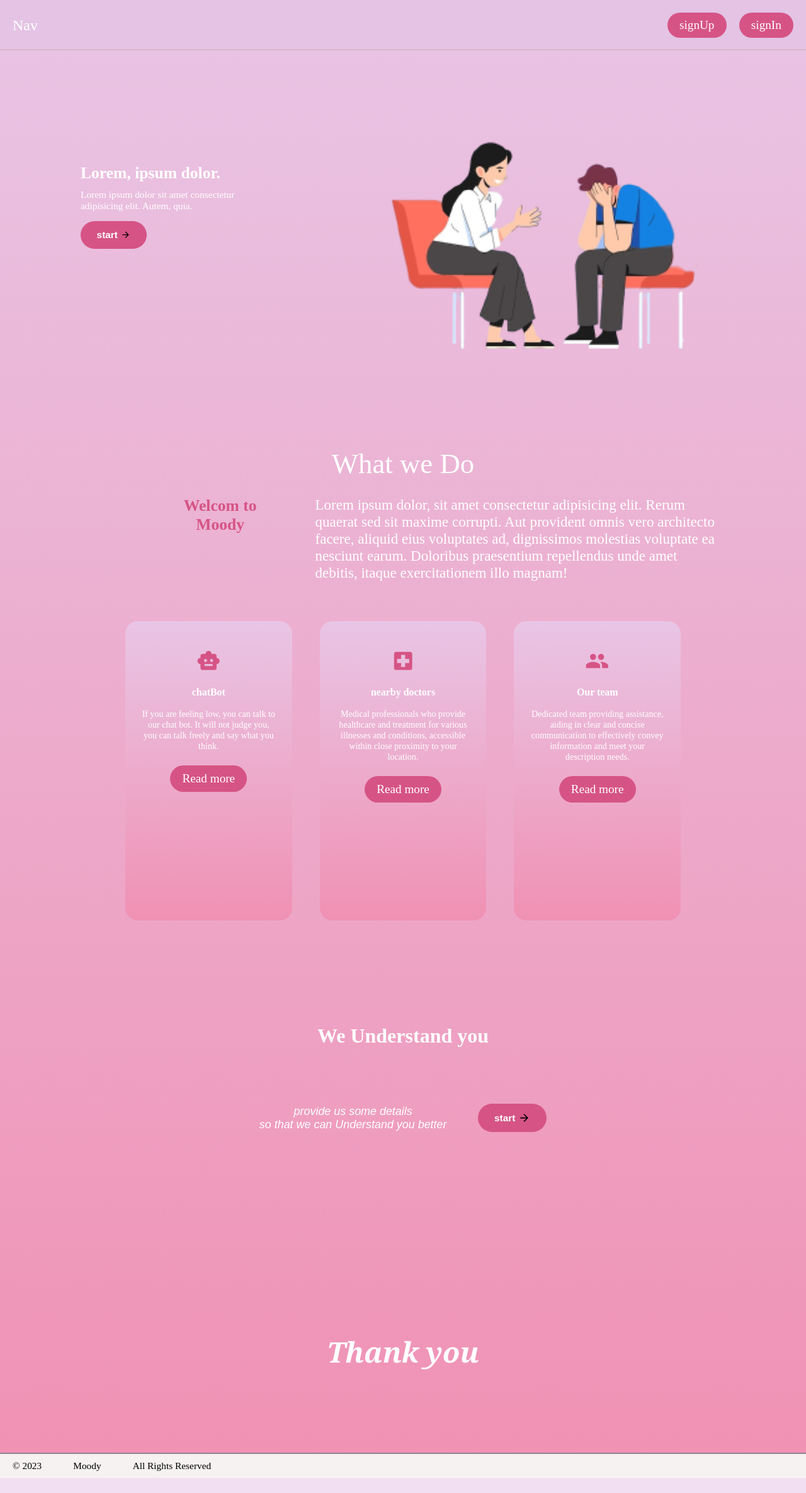
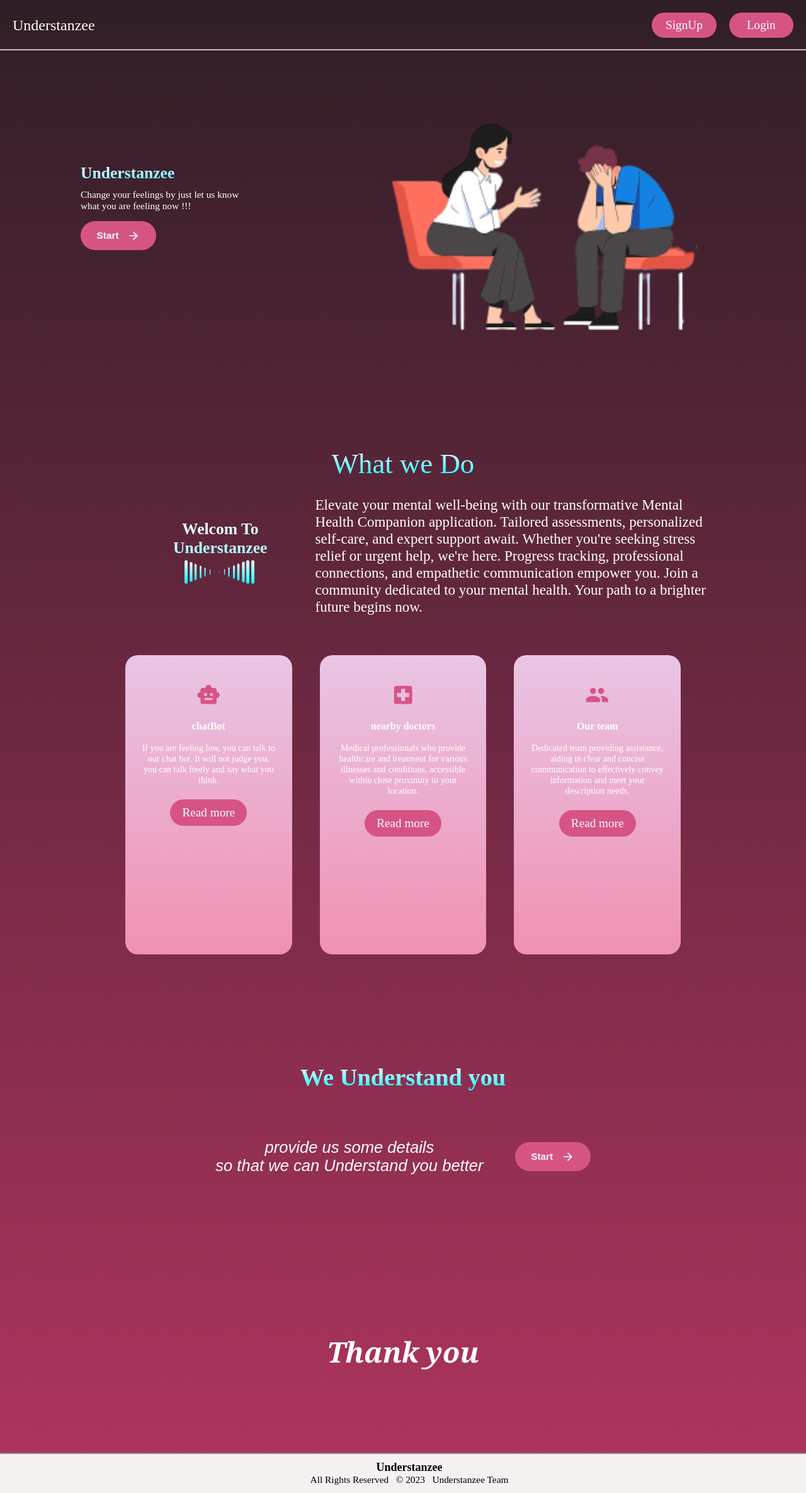
Before and after one commit to smartinternz02/SBSPS-Challenge-10711-HealthConnect-Streamlined-Doctors-Appointment-and-Health-Record-Management, a React (Vite) app in the folder understanding/: page / in a window 1280 px wide. Shown: the whole page at 63% size. Before the commit the page ends 2346 px from the top, so only its background shows below. Built offline with nearby package versions, Linux system fonts and the light colour scheme.

Commit message:
all settttt

```diff
--- a/understanding/src/App.css
+++ b/understanding/src/App.css
@@ -4,7 +4,8 @@
   box-sizing: border-box;
   font-family: 'gilroy';
   font-weight: '100';
-  background: linear-gradient(#e9c5e5, #f091b3);
+  background: linear-gradient(#2f1e26, #b03460);
 color: white;
 user-select: none;
+
 }
--- /dev/null
+++ b/understanding/src/Component/Anim.jsx
@@ -0,0 +1,13 @@
+import React from 'react';
+import '../styles/Anim.css'
+const Anim = () => {
+    return (
+        <div className="center">
+          {[...Array(15)].map((_, index) => (
+            <div key={index} className={`wave wave-${index + 1}`}></div>
+          ))}
+        </div>
+      );
+    };
+
+export default Anim;
--- a/understanding/src/Component/Footer.jsx
+++ b/understanding/src/Component/Footer.jsx
@@ -4,28 +4,28 @@ function Footer() {
   const footerStyles = {
     display: 'flex',
     gap: '50px',
-    fontSize: '14px',
     width: '100%',
-    height: '5vh',
+    height: '8vh',
     alignItems: 'center',
     paddingLeft: '20px',
     borderTop: '2px solid #8f848f',
-    backgroundColor:'#f5f2f1',
-    fontSize:'1.2vw',
-    color:'black',
+    backgroundColor: '#f5f2f1',
+    fontSize: '1.2vw',
+    color: 'black',
+    justifyContent: 'center',
   };
   return (
     <>
+
+
       <div style={footerStyles}>
-        <p>
-          © 2023
-        </p>
-        <p>
-          Moody
-        </p>
-        <p>
-          All Rights Reserved
-        </p>
+        <div style={{textAlign:'center'}}>
+          <h3>Understanzee</h3>
+          <p>
+            All Rights Reserved &nbsp; © 2023 &nbsp; Understanzee Team
+          </p>
+        </div>
+
       </div>
     </>
   )
--- a/understanding/src/Component/Nav.jsx
+++ b/understanding/src/Component/Nav.jsx
@@ -13,18 +13,18 @@ function Nav() {
     dispatch(logout());
     navigate("/")
   }
-  // console.log(currentUser.currentuser.name)
 
   const navStyles = {
-    width: 'fit-content', padding: '.7vw 1.5vw',
+    width: '8vw', padding: '.7vw 0px',
     borderRadius: '30px', backgroundColor: ' #d65485',
      textDecoration: 'none', color: 'white',
-      cursor: 'pointer',fontSize:'1.5vw'
+      cursor: 'pointer',fontSize:'1.5vw',
+      display:'flex',justifyContent:'center'
   };
   return (
-    <div style={{ height: '10vmin', width: '100%', backgroundColor: '#e4c3e5', display: 'flex', alignItems: 'center', padding: 20, fontSize: '3vmin', fontWeight: '400', zIndex: 9, boxShadow: 'inset 0 -2px 0vw #d7b4c8' }}>
+    <div style={{ height: '10vmin', width: '100%', display: 'flex', alignItems: 'center', padding: 20, fontSize: '3vmin', fontWeight: '400', zIndex: 9, boxShadow: 'inset 0 -2px 0vw #d7b4c8' }}>
       <div style={{ width: '40vw' }}>
-        Nav
+        Understanzee
       </div>
       {currentUser.currentuser ?
         <div style={{
@@ -42,10 +42,10 @@ function Nav() {
             '20px'
         }}>
           <Link to="/Register" style={navStyles}>
-            signUp
+            SignUp
           </Link>
           <Link to="/Login" style={navStyles}>
-            signIn
+            Login
           </Link>
         </div>
       }
--- a/understanding/src/Screens/Lnading.jsx
+++ b/understanding/src/Screens/Lnading.jsx
@@ -13,6 +13,7 @@ import SmartToyIcon from '@mui/icons-material/SmartToy';
 import TeamIcon from '@mui/icons-material/People';
 import StethoscopeIcon from '@mui/icons-material/LocalHospital';
 import ArrowForwardIcon from '@mui/icons-material/ArrowForward';
+import Anim from '../Component/Anim';
 
 
 function Lnading() {
@@ -23,14 +24,14 @@ function Lnading() {
         <div className='sec1' >
 
           <img src={Im1} alt=""
-            style={{ width: '100%', height: '90%', objectFit: 'cover' }} />
+            style={{ width: '100%', height: '80%', objectFit: 'cover' }} />
 
           <div className='leftTitle'>
-            <h1 style={{ marginBottom: '10px',fontSize:'2vw' }}>Lorem, ipsum dolor.</h1>
-            <p style={{ width: '70%', marginBottom: '15px',fontSize:'1.2vw' }}>Lorem ipsum dolor sit amet consectetur adipisicing elit. Autem, quia.</p>
+            <h1 style={{ marginBottom: '10px', fontSize: '2vw' }}>Understanzee</h1>
+            <p style={{ width: '75%', marginBottom: '15px', fontSize: '1.2vw' }}>Change your feelings by just let us know <br /> what you are feeling now !!!</p>
             <Link to="/Assessment" className='btn'>
 
-              start  <ArrowForwardIcon style={{ color: 'black',fontSize:'1.2vw' }}  />
+              Start &nbsp; <ArrowForwardIcon style={{ color: 'white', fontSize: '1.6vw', fontFamily: 'cursive' }} />
             </Link>
 
 
@@ -45,16 +46,19 @@ function Lnading() {
 
         <div className='uptxt'>
           <div className='left'>
-              <h2>Welcom to <br />
-                Moody</h2>
+            <h2>Welcom To <br />
+              Understanzee </h2>
+            <div className="anim" style={{  width: '100%', height: '3vw',marginTop:'0.3vw' }}>
+              <Anim></Anim>
+            </div>
           </div>
           <div className='right'>
-              <p>Lorem ipsum dolor, sit amet consectetur adipisicing elit. Rerum quaerat sed sit maxime corrupti. Aut provident omnis vero architecto facere, aliquid eius voluptates ad, dignissimos molestias voluptate ea nesciunt earum. Doloribus praesentium repellendus unde amet debitis, itaque exercitationem illo magnam!</p>
+            <p>Elevate your mental well-being with our transformative Mental Health Companion application. Tailored assessments, personalized self-care, and expert support await. Whether you're seeking stress relief or urgent help, we're here. Progress tracking, professional connections, and empathetic communication empower you.  Join a community dedicated to your mental health. Your path to a brighter future begins now.</p>
           </div>
         </div>
         <div className='features'>
           <div className='boxes'>
-              <SmartToyIcon style={{ color: '#d65485', fontSize:'3vw' }} />
+            <SmartToyIcon style={{ color: '#d65485', fontSize: '3vw' }} />
             <br />
             <h5>
               chatBot
@@ -69,7 +73,7 @@ function Lnading() {
             </div>
           </div>
           <div className='boxes'>
-           <StethoscopeIcon style={{ color: '#d65485', fontSize:'3vw' }} />
+            <StethoscopeIcon style={{ color: '#d65485', fontSize: '3vw' }} />
             <br />
             <h5>
               nearby doctors
@@ -85,7 +89,7 @@ function Lnading() {
           </div>
           <div className='boxes'>
 
-              <TeamIcon style={{ color: '#d65485',fontSize:'3vw'  }} />
+            <TeamIcon style={{ color: '#d65485', fontSize: '3vw' }} />
             <br />
             <h5>
               Our team
@@ -106,9 +110,10 @@ function Lnading() {
         <h3>We Understand you</h3>
         <div className='details'>
           <p>provide us some details <br /> so that we can Understand you better</p>
-            <div className='btn'>
-              start  <ArrowForwardIcon style={{ color: 'black',fontSize:'1.5vw' }} />
-            </div>
+          <Link to="/Assessment" className='btn'>
+
+            Start &nbsp; <ArrowForwardIcon style={{ color: 'white', fontSize: '1.6vw', fontFamily: 'cursive' }} />
+          </Link>
         </div>
       </div>
 
--- /dev/null
+++ b/understanding/src/styles/Anim.css
@@ -0,0 +1,37 @@
+.center {
+    height: 100%;
+    display: flex;
+    justify-content: center;
+    align-items: center;
+  }
+
+  .wave {
+    width: 5px;
+    height: 100%;
+    background: linear-gradient(45deg, cyan, #fff);
+    margin-right: 0.2vw;
+    animation: wave 1.3s linear infinite;
+    border-radius: 20px;
+  }
+
+  .wave-1 { animation-delay: 0.0s; }
+  .wave-2 { animation-delay: 0.1s; }
+  .wave-3 { animation-delay: 0.2s; }
+  .wave-4 { animation-delay: 0.3s; }
+  .wave-5 { animation-delay: 0.4s; }
+  .wave-6 { animation-delay: 0.5s; }
+  .wave-7 { animation-delay: 0.6s; }
+  .wave-8 { animation-delay: 0.7s; }
+  .wave-9 { animation-delay: 0.8s; }
+  .wave-10 { animation-delay: 0.9s; }
+  .wave-11 { animation-delay: 1.0s; }
+  .wave-12 { animation-delay: 1.1s; }
+  .wave-13 { animation-delay: 1.2s; }
+  .wave-14 { animation-delay: 1.3s; }
+  .wave-15 { animation-delay: 1.3s; }
+
+  @keyframes wave {
+    0% { transform: scale(0); }
+    50% { transform: scale(1); }
+    100% { transform: scale(0); }
+  }
--- a/understanding/src/styles/Landing.css
+++ b/understanding/src/styles/Landing.css
@@ -11,8 +11,14 @@
     height: 70%;
     top: 30%;
     padding-left: 10vw;
+
     /* color: white; */
   /* color: #d65485; */
+}
+.leftTitle>h1{
+    background: linear-gradient(to right bottom, #fff, cyan);
+    -webkit-background-clip: text;
+    color: transparent;
 }
 
 .btn {
@@ -40,6 +46,10 @@
     font-size: 3.5vw;
     font-weight: 500;
     margin-bottom: 2vw;
+    background: linear-gradient( #fff, cyan);
+    -webkit-background-clip: text;
+    color: transparent;
+
 }
 
 .uptxt{
@@ -48,11 +58,15 @@
 .left{
 width:35%;
 padding-left: 20%;
+margin-top: 3%;
+background: linear-gradient( #fff, cyan);
+-webkit-background-clip: text;
+color: transparent;
 
 }
 .left>h2{
     font-size: 2vw;
-    color: #d65485;
+    /* color: #d65485; */
 }
 .right{
 width:65%;
@@ -124,11 +138,16 @@ padding-right: 10%;
 .p3{
     width:100%;
     height: 50vh;
-    padding:40px 20%;text-align: center;
+    padding:0 20%;
+    padding-top: 8vw;
+    text-align: center;
     /* background: linear-gradient(#fed1db, #f3cbe1); */
 }
 .p3>h3{
-    font-size: 2.5vw;
+    font-size: 3vw;
+    background: linear-gradient( #fff, cyan);
+    -webkit-background-clip: text;
+    color: transparent;
 }
 .details{
     width: 100%;
@@ -138,7 +157,7 @@ padding-right: 10%;
     justify-content: center;gap: 50px;
 }
 .details>p{
-    font-size: 1.4vw;
+    font-size: 2vw;
     font-family: Arial, Helvetica, sans-serif;
     font-weight: 400;
     font-style: italic;
```
Lines whose indentation alone changed are shown as unchanged.
